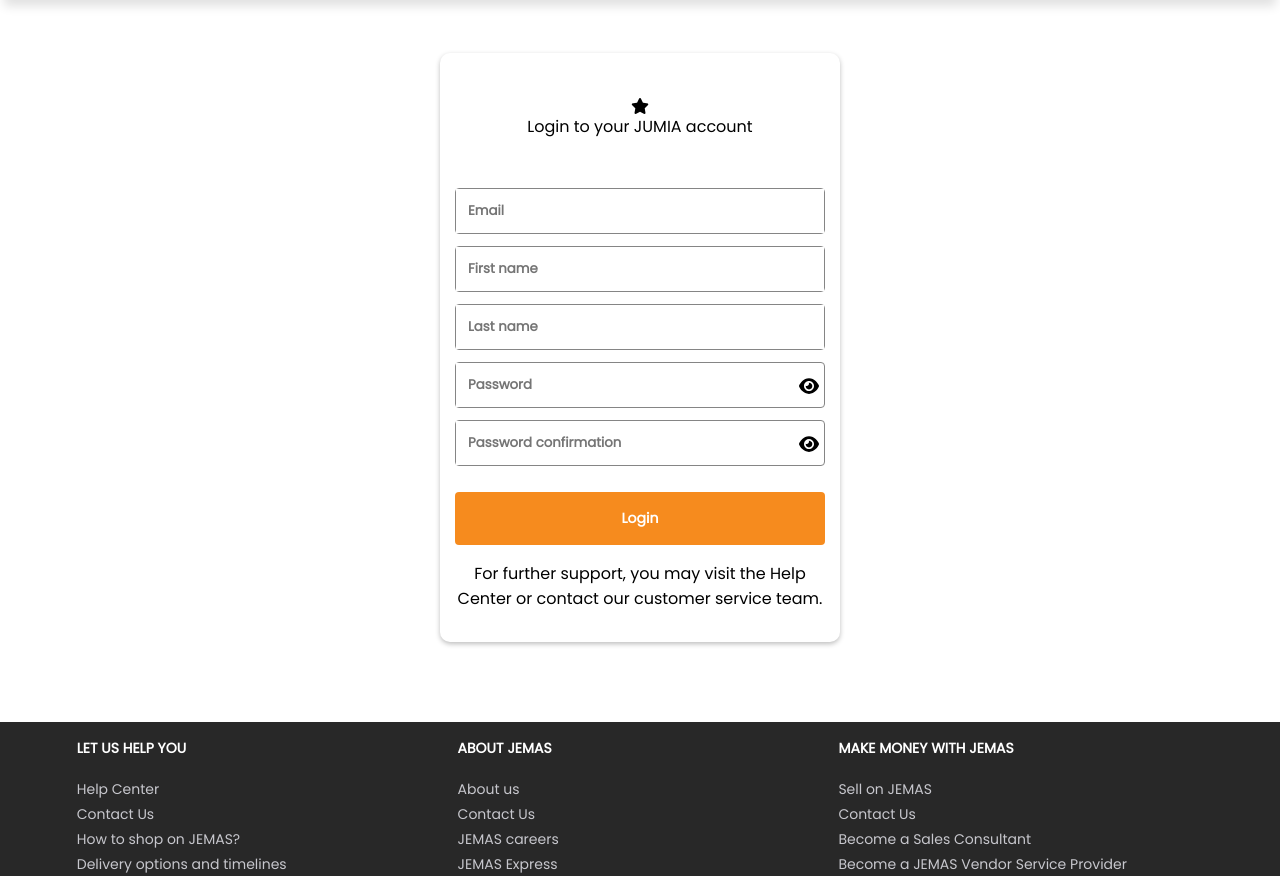
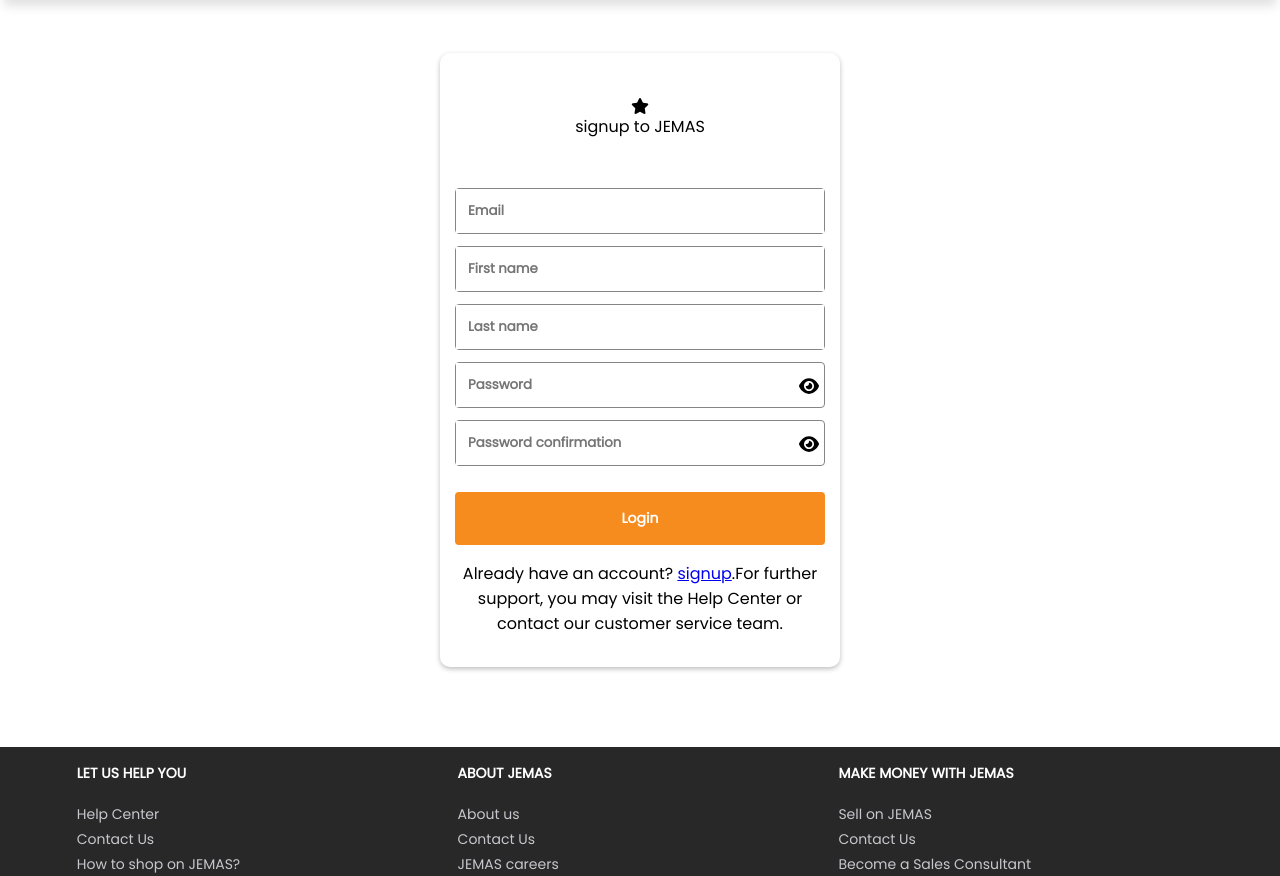
Before and after one commit to ifiokLab/DjangoEcommerce, a Django app: page /CustomerSignup/ in a window 1280 px wide. Shown: the part 67-943 px from the top of the page. Run offline with Django 4.2, Linux system fonts and the light colour scheme; some libraries are stand-ins or nearby versions.

Commit message:
made some changes

```diff
--- a/Shop/static/css/sale-home.css
+++ b/Shop/static/css/sale-home.css
@@ -2,7 +2,6 @@
 .menu{
     padding: 3rem 9% 0 9%;
     margin-top: 50px;
-    border: dashed;
 }
 
 .menu-wrapper{
--- a/Shop/templates/Shop/login.html
+++ b/Shop/templates/Shop/login.html
@@ -186,7 +186,7 @@
             <div class="form-item">
                <button>Login</button>
             </div>
-            <p class="support">For further support, you may visit the Help Center or contact our customer service team.</p>
+            <p class="support">Don't have an account?<a href="{% url 'customer_sign_up' %}">signup</a>.For further support, you may visit the Help Center or contact our customer service team.</p>
         </form>
     </section>
    </section>
--- a/Shop/templates/Shop/signup.html
+++ b/Shop/templates/Shop/signup.html
@@ -16,10 +16,9 @@
             {% if form.errors %}
             <p style="color: red;font-size: 1.6rem;">{{form.password2.errors}}</p>
             {% endif %}
-
             <div class="icon-card">
                 <i class="fa-solid fa-star"></i>
-                <div class="icon-text">Login to your JUMIA account</div>
+                <div class="icon-text">signup to JEMAS</div>
             </div>
             <div class="form-items">
                 {{form.email}}
@@ -41,7 +40,7 @@
             <div class="form-item">
                <button>Login</button>
             </div>
-            <p class="support">For further support, you may visit the Help Center or contact our customer service team.</p>
+            <p class="support">Already have an account? <a href="{% url 'customer_sign_up' %}">signup</a>.For further support, you may visit the Help Center or contact our customer service team.</p>
         </form>
     </section>
    </section>
--- a/Shop/views.py
+++ b/Shop/views.py
@@ -127,7 +127,7 @@ def SellerSignUp(request):
             raw_password = form.cleaned_data.get('password1')
             authenticate(email = email,password = raw_password)
             login(request,user)
-            return redirect('home')
+            return redirect('sale_center')
     else:
         form = SellerCreationForm()
     return render(request,'Shop/seller_signup.html',{'form':form})
```
Also changed, not shown: db.sqlite3.
